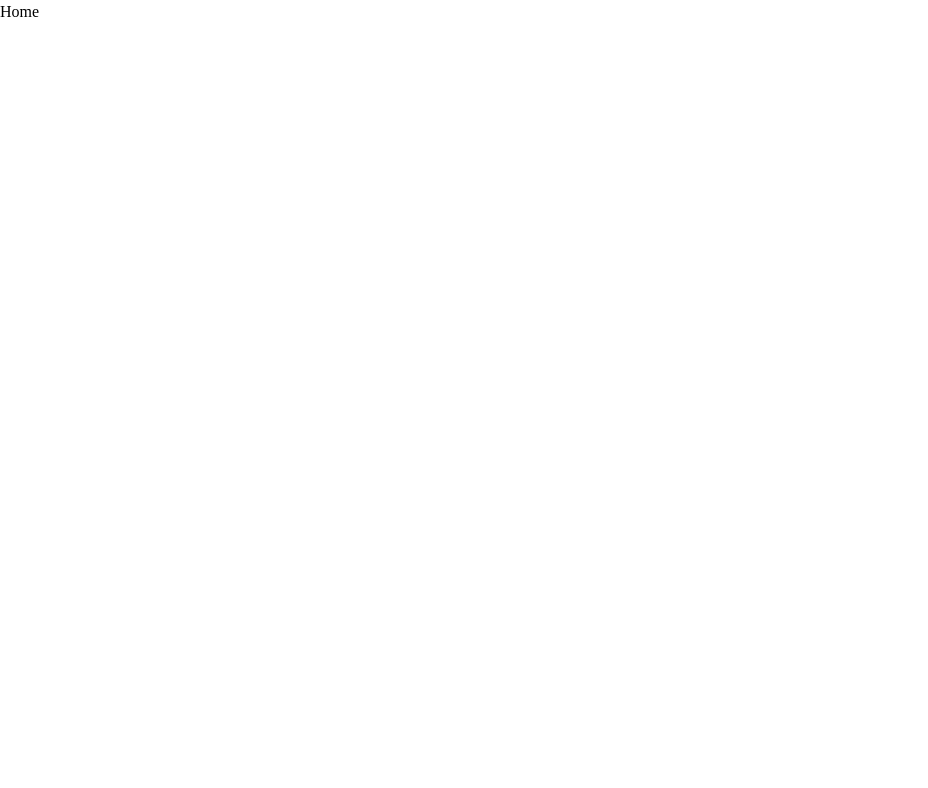
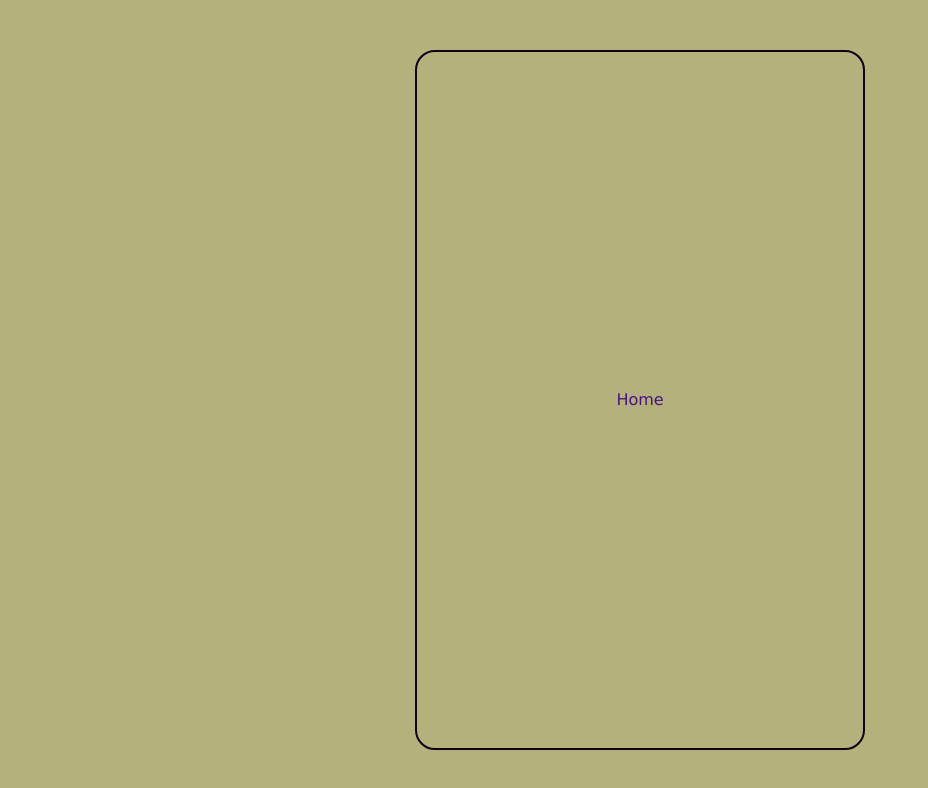
Before and after one commit to marcusand/metronome-react, a React (Vite) app: page / in a window 1280 px wide. Shown: the top 788 px of the page, without its empty margins (0-928 px from the left). Built offline with nearby package versions, Linux system fonts and the light colour scheme.

Commit message:
add basic layout style

```diff
--- /dev/null
+++ b/src/assets/styles/colors.scss
@@ -0,0 +1,5 @@
+:root {
+  --color-alpha: #b4b17c;
+  --color-beta: #491280;
+  --color-black: #0e031a;
+}
--- /dev/null
+++ b/src/assets/styles/mixins.scss
@@ -0,0 +1,15 @@
+@mixin full-size {
+  width: 100%;
+  height: 100%;
+}
+
+@mixin grid-center {
+  display: grid;
+  place-items: center;
+}
+
+@mixin lg {
+  @media (min-width: 768px) {
+    @content;
+  }
+}
--- a/src/assets/styles/reset.scss
+++ b/src/assets/styles/reset.scss
@@ -20,6 +20,7 @@
 html,
 body,
 #root {
+  width: 100%;
   height: 100%;
 }
 
--- a/src/components/App/App.scss
+++ b/src/components/App/App.scss
@@ -0,0 +1,29 @@
+@use '../../assets/styles/mixins.scss' as m;
+
+.outer-container {
+  @include m.full-size();
+  @include m.grid-center();
+
+  background-color: var(--color-alpha);
+
+  .inner-container {
+    @include m.full-size();
+
+    color: var(--color-beta);
+    display: flex;
+    position: relative;
+    flex-direction: column;
+    align-items: center;
+    justify-content: center;
+    border: none;
+    user-select: none;
+
+    @include m.lg {
+      width: 450px;
+      height: 700px;
+      border: 2px solid var(--color-black);
+      border-radius: 20px;
+      padding: 1rem;
+    }
+  }
+}
--- a/src/components/App/App.tsx
+++ b/src/components/App/App.tsx
@@ -2,6 +2,7 @@ import React from 'react';
 import { Route, BrowserRouter, Routes } from 'react-router-dom';
 import { About } from '../Routes/About/About';
 import { Home } from '../Routes/Home/Home';
+import './App.scss';
 
 interface Props {}
 
--- a/src/index.scss
+++ b/src/index.scss
@@ -1 +1,13 @@
-@use './assets/styles/reset.scss'
+@use './assets/styles/colors.scss';
+@use './assets/styles/reset.scss';
+
+html {
+  position: fixed;
+  height: 100%;
+  touch-action: manipulation;
+  font-family: Futura, Verdana, sans-serif;
+}
+
+a {
+  color: var(--color-beta);
+}
```
